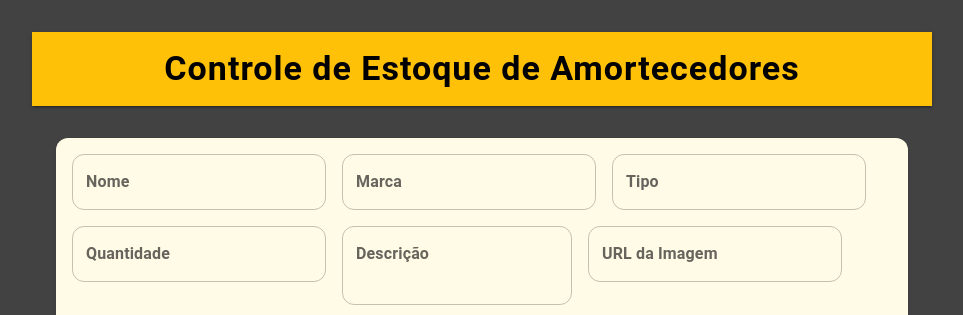
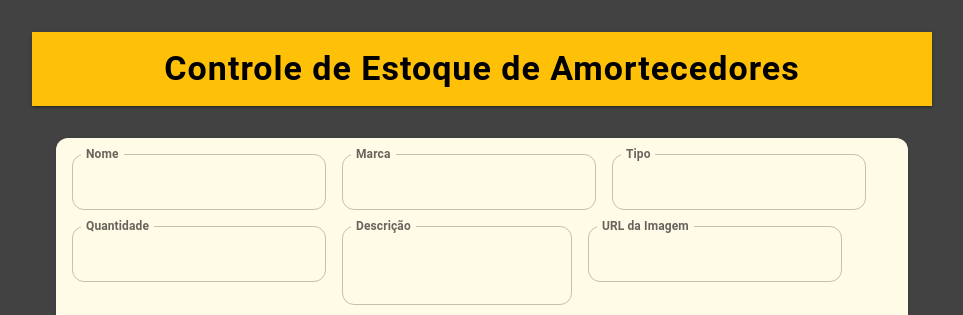
Before and after one commit to CeloHelp/controle-de-estoque-frontend, a React (Vite) app: page / in a window 1280 px wide. Shown: the top 315 px of the page, without its empty margins (158-1121 px from the left). Built offline with nearby package versions, Linux system fonts and the light colour scheme; no server answers.

Commit message:
fix: evita sobreposição do label nos campos do formulário ao editar produto (shrink: true)

```diff
--- a/src/components/ProductForm.jsx
+++ b/src/components/ProductForm.jsx
@@ -24,22 +24,22 @@ export default function ProductForm({ onSave, editando, onCancel }) {
       <form onSubmit={handleSubmit(onSubmit)}>
         <Grid container spacing={2}>
           <Grid item xs={12} sm={6}>
-            <TextField label="Nome" fullWidth {...register('nome', { required: true })} error={!!errors.nome} helperText={errors.nome && 'Campo obrigatório'} InputLabelProps={{ style: { fontWeight: 'bold' } }} inputProps={{ style: { fontWeight: 'bold' } }} />
+            <TextField label="Nome" fullWidth {...register('nome', { required: true })} error={!!errors.nome} helperText={errors.nome && 'Campo obrigatório'} InputLabelProps={{ style: { fontWeight: 'bold' }, shrink: true }} inputProps={{ style: { fontWeight: 'bold' } }} />
           </Grid>
           <Grid item xs={12} sm={6}>
-            <TextField label="Marca" fullWidth {...register('marca', { required: true })} error={!!errors.marca} helperText={errors.marca && 'Campo obrigatório'} InputLabelProps={{ style: { fontWeight: 'bold' } }} inputProps={{ style: { fontWeight: 'bold' } }} />
+            <TextField label="Marca" fullWidth {...register('marca', { required: true })} error={!!errors.marca} helperText={errors.marca && 'Campo obrigatório'} InputLabelProps={{ style: { fontWeight: 'bold' }, shrink: true }} inputProps={{ style: { fontWeight: 'bold' } }} />
           </Grid>
           <Grid item xs={12} sm={6}>
-            <TextField label="Tipo" fullWidth {...register('tipo', { required: true })} error={!!errors.tipo} helperText={errors.tipo && 'Campo obrigatório'} InputLabelProps={{ style: { fontWeight: 'bold' } }} inputProps={{ style: { fontWeight: 'bold' } }} />
+            <TextField label="Tipo" fullWidth {...register('tipo', { required: true })} error={!!errors.tipo} helperText={errors.tipo && 'Campo obrigatório'} InputLabelProps={{ style: { fontWeight: 'bold' }, shrink: true }} inputProps={{ style: { fontWeight: 'bold' } }} />
           </Grid>
           <Grid item xs={12} sm={6}>
-            <TextField label="Quantidade" type="number" fullWidth {...register('quantidade', { required: true, min: 0 })} error={!!errors.quantidade} helperText={errors.quantidade && 'Campo obrigatório (mínimo 0)'} inputProps={{ min: 0, style: { fontWeight: 'bold' } }} InputLabelProps={{ style: { fontWeight: 'bold' } }} />
+            <TextField label="Quantidade" type="number" fullWidth {...register('quantidade', { required: true, min: 0 })} error={!!errors.quantidade} helperText={errors.quantidade && 'Campo obrigatório (mínimo 0)'} inputProps={{ min: 0, style: { fontWeight: 'bold' } }} InputLabelProps={{ style: { fontWeight: 'bold' }, shrink: true }} />
           </Grid>
           <Grid item xs={12}>
-            <TextField label="Descrição" fullWidth multiline rows={2} {...register('descricao')} InputLabelProps={{ style: { fontWeight: 'bold' } }} inputProps={{ style: { fontWeight: 'bold' } }} />
+            <TextField label="Descrição" fullWidth multiline rows={2} {...register('descricao')} InputLabelProps={{ style: { fontWeight: 'bold' }, shrink: true }} inputProps={{ style: { fontWeight: 'bold' } }} />
           </Grid>
           <Grid item xs={12}>
-            <TextField label="URL da Imagem" fullWidth {...register('imagem')} InputLabelProps={{ style: { fontWeight: 'bold' } }} inputProps={{ style: { fontWeight: 'bold' } }} />
+            <TextField label="URL da Imagem" fullWidth {...register('imagem')} InputLabelProps={{ style: { fontWeight: 'bold' }, shrink: true }} inputProps={{ style: { fontWeight: 'bold' } }} />
           </Grid>
           <Grid item xs={12}>
             <Box display="flex" gap={2}>
```
